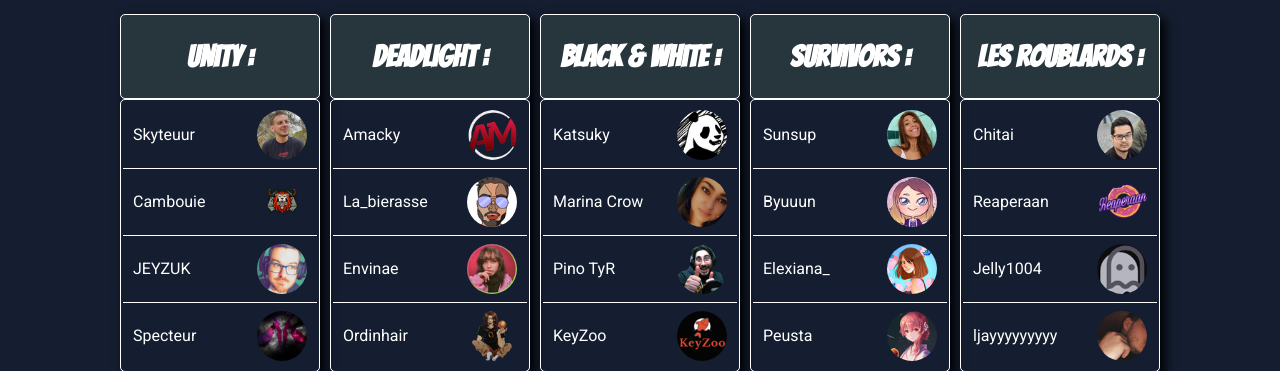
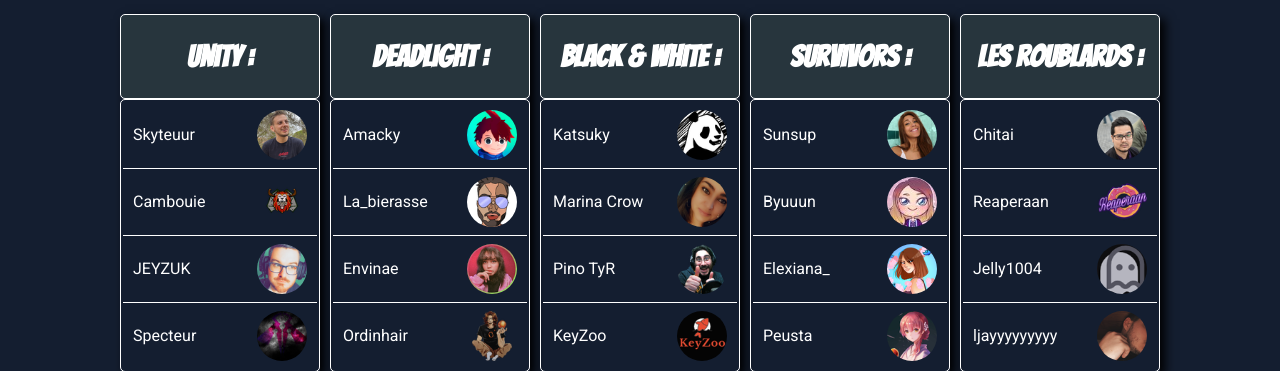
Before and after one commit to MikeAppDev/dbdlan, a PHP site: page /pages/equipe.php in a window 1280 px wide. Shown: the part 450-821 px from the top of the page. Run offline with PHP 8.4, Linux system fonts and the light colour scheme.

Commit message:
correction membre de team ackamy

```diff
--- a/html/pages/equipe.php
+++ b/html/pages/equipe.php
@@ -36,8 +36,8 @@ require_once('../inc/nav.php');
                         <h4>Deadlight : </h4>
                     </div>
                         <div class="team__players">
-                            <div class="team__player"><a href="https://www.twitch.tv/Amacky" target="_blank">Amacky</a>
-                            <a href="https://www.twitch.tv/Amacky" target="_blank"><img class="ppStreamer" src="../dist/assets/img/Amacky.png" alt="img test" style="width: 50px; display: block;"></a>
+                            <div class="team__player"><a href="https://www.twitch.tv/amacky_exe" target="_blank">Amacky</a>
+                            <a href="https://www.twitch.tv/amacky_exe.png" target="_blank"><img class="ppStreamer" src="../dist/assets/img/amacky_exe.png" alt="img test" style="width: 50px; display: block;"></a>
                         </div>
                             <div class="team__player"><a href="https://www.twitch.tv/la_bierasse" target="_blank">La_bierasse</a>
                             <a href="https://www.twitch.tv/la_bierasse" target="_blank"><img class="ppStreamer" src="../dist/assets/img/labierasse.png" alt="img test" style="width: 50px; display: block"></a>
```
Also changed, not shown: html/dist/assets/img/amacky_exe.png (added), resources/img/amacky_exe.png (added).
